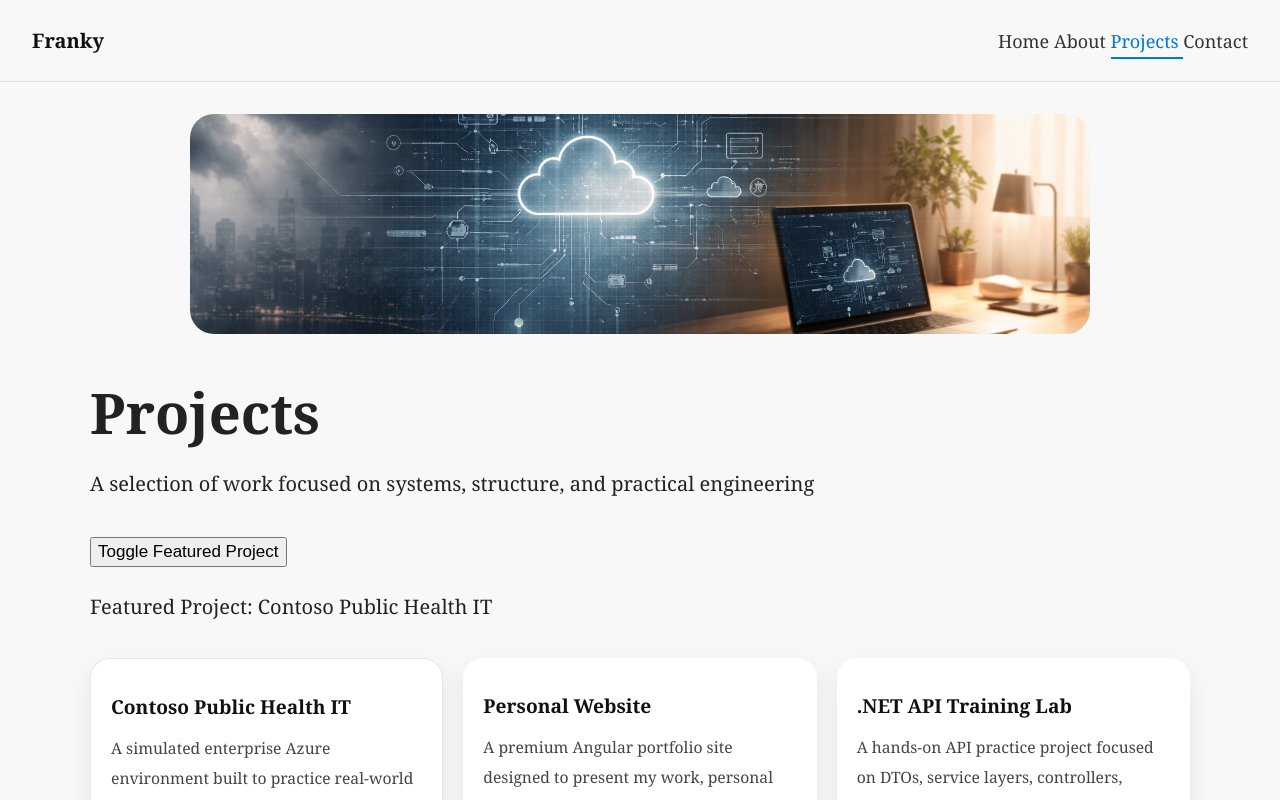
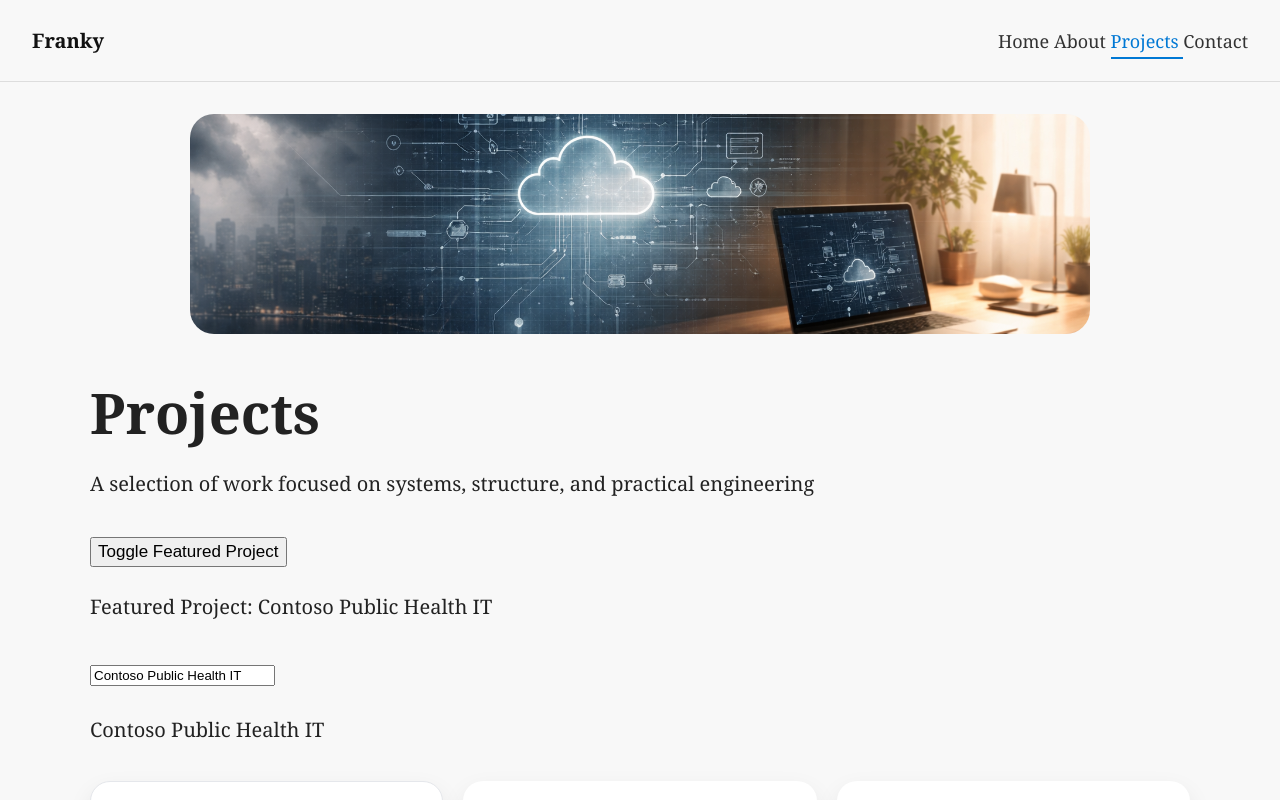
Before and after one commit to fmaslim/personalwebsite, an Angular app: page /projects in a window 1280 px wide. Shown: the top 800 px of the page. Built offline with nearby package versions, Linux system fonts and the light colour scheme.

Commit message:
Added 2-way ngModel property binding

```diff
--- a/src/app/app.module.ts
+++ b/src/app/app.module.ts
@@ -1,5 +1,6 @@
 import { NgModule } from '@angular/core';
 import { BrowserModule } from '@angular/platform-browser';
+import { FormsModule } from '@angular/forms';
 
 import { AppRoutingModule } from './app-routing.module';
 import { AppComponent } from './app.component';
@@ -20,7 +21,8 @@ import { ContactComponent } from './contact/contact.component';
   ],
   imports: [
     BrowserModule,
-    AppRoutingModule
+      AppRoutingModule,
+      FormsModule
   ],
   providers: [],
   bootstrap: [AppComponent]
--- a/src/app/projects/projects.component.html
+++ b/src/app/projects/projects.component.html
@@ -6,6 +6,10 @@
         <p>{{ pageSubTitle }}</p>
         <button (click)="toggleFeatured()">Toggle Featured Project</button>
         <p *ngIf="showFeatured">Featured Project: {{ featuredProject }}</p>
+    </div>
+    <div>
+        <input [(ngModel)]="projectName" placeholder="Enter project name">
+        <p>{{ projectName }}</p>
     </div>
 
     <div class="projects-grid">
--- a/src/app/projects/projects.component.ts
+++ b/src/app/projects/projects.component.ts
@@ -9,6 +9,7 @@ export class ProjectsComponent {
     pageTitle = 'Projects';
     pageSubTitle = 'A selection of work focused on systems, structure, and practical engineering';
     featuredProject = 'Contoso Public Health IT';
+    projectName = 'Contoso Public Health IT';
 
     bannerUrl = '/website-banner-2.png';
     bannerAlt = 'Cloud computing and workspace banner';
```
